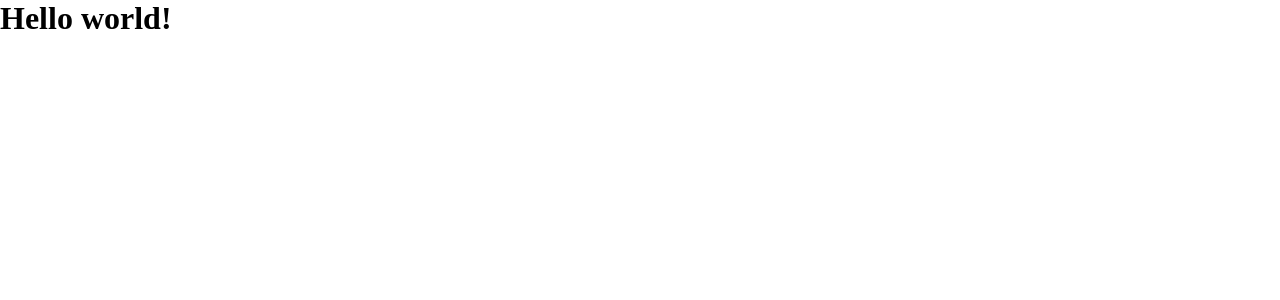
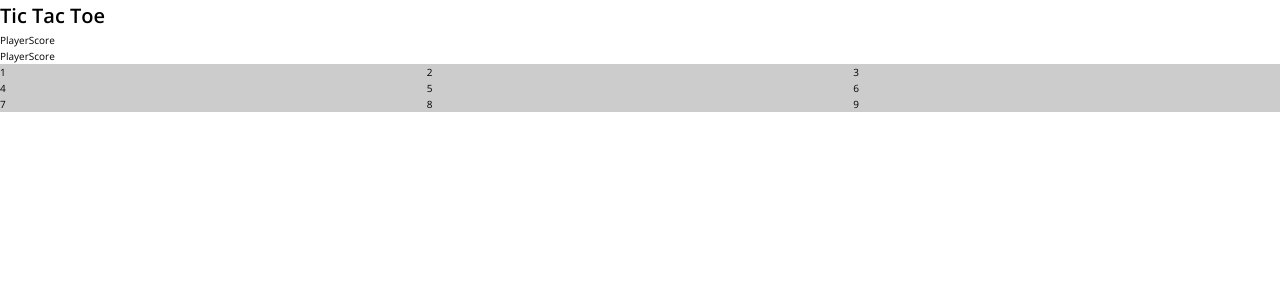
Before and after one commit to StefanoFrontini/tic-tac-toe, a React (Vite) app: page / in a window 1280 px wide. Shown: the top 300 px of the page. Built offline with nearby package versions, Linux system fonts and the light colour scheme.

Commit message:
global css

```diff
--- a/index.html
+++ b/index.html
@@ -4,6 +4,12 @@
     <meta charset="UTF-8" />
     <link rel="icon" type="image/svg+xml" href="/vite.svg" />
     <meta name="viewport" content="width=device-width, initial-scale=1.0" />
+    <link rel="preconnect" href="https://fonts.googleapis.com" />
+    <link rel="preconnect" href="https://fonts.gstatic.com" crossorigin />
+    <link
+      href="https://fonts.googleapis.com/css2?family=Open+Sans:ital,wght@0,400;0,600;1,300&display=swap"
+      rel="stylesheet"
+    />
     <title>Tic Tac Toe</title>
   </head>
   <body>
--- /dev/null
+++ b/src/App.module.scss
@@ -0,0 +1,7 @@
+.board {
+  display: grid;
+  grid-template-columns: repeat(3, 1fr);
+  &__cell {
+    background-color: #ccc;
+  }
+}
--- a/src/App.tsx
+++ b/src/App.tsx
@@ -1,4 +1,7 @@
 import { useState } from "react";
+import PlayerScore from "./components/PlayerScore";
+import styles from "./App.module.scss";
+console.log(styles);
 
 type Player = "X" | "O" | "empty";
 
@@ -171,17 +174,32 @@ function App(): JSX.Element {
   console.log("bestValue", bestValue);
   const nextMove = bestValue.results.find((el) => el.value === bestValue.value);
   console.log("nextMove", nextMove);
-  const nextGameState = result(gameState, nextMove.action);
-  console.log("nextGameState", nextGameState);
+  // const nextGameState = result(gameState, nextMove.action);
+  // console.log("nextGameState", nextGameState);
   // setGameState(nextGameState);
   // console.log("terminal", terminal(initialState));
   // console.log("winner", isWinningState(initialState));
   // console.log(isGameBoardFull(initialState));
   // console.log("nextPlayer", player(initialState));
   return (
-    <>
-      <h1>Hello world!</h1>
-    </>
+    <div className="container">
+      <h1>Tic Tac Toe</h1>
+      <div className="scores">
+        <PlayerScore />
+        <PlayerScore />
+      </div>
+      <div className={styles.board}>
+        <div className={styles.board__cell}>1</div>
+        <div className={styles.board__cell}>2</div>
+        <div className={styles.board__cell}>3</div>
+        <div className={styles.board__cell}>4</div>
+        <div className={styles.board__cell}>5</div>
+        <div className={styles.board__cell}>6</div>
+        <div className={styles.board__cell}>7</div>
+        <div className={styles.board__cell}>8</div>
+        <div className={styles.board__cell}>9</div>
+      </div>
+    </div>
   );
 }
 
--- /dev/null
+++ b/src/components/PlayerScore.tsx
@@ -0,0 +1,5 @@
+function PlayerScore() {
+  return <div>PlayerScore</div>;
+}
+
+export default PlayerScore;
--- a/src/index.scss
+++ b/src/index.scss
@@ -1,5 +1,19 @@
 * {
   margin: 0;
   padding: 0;
+}
+*,
+*::before,
+*::after {
+  box-sizing: inherit;
+}
+html {
   box-sizing: border-box;
+  font-size: 62.5%;
 }
+
+body {
+  font-family: "Open Sans", sans-serif;
+  font-weight: 400;
+  line-height: 1.6;
+}
```
